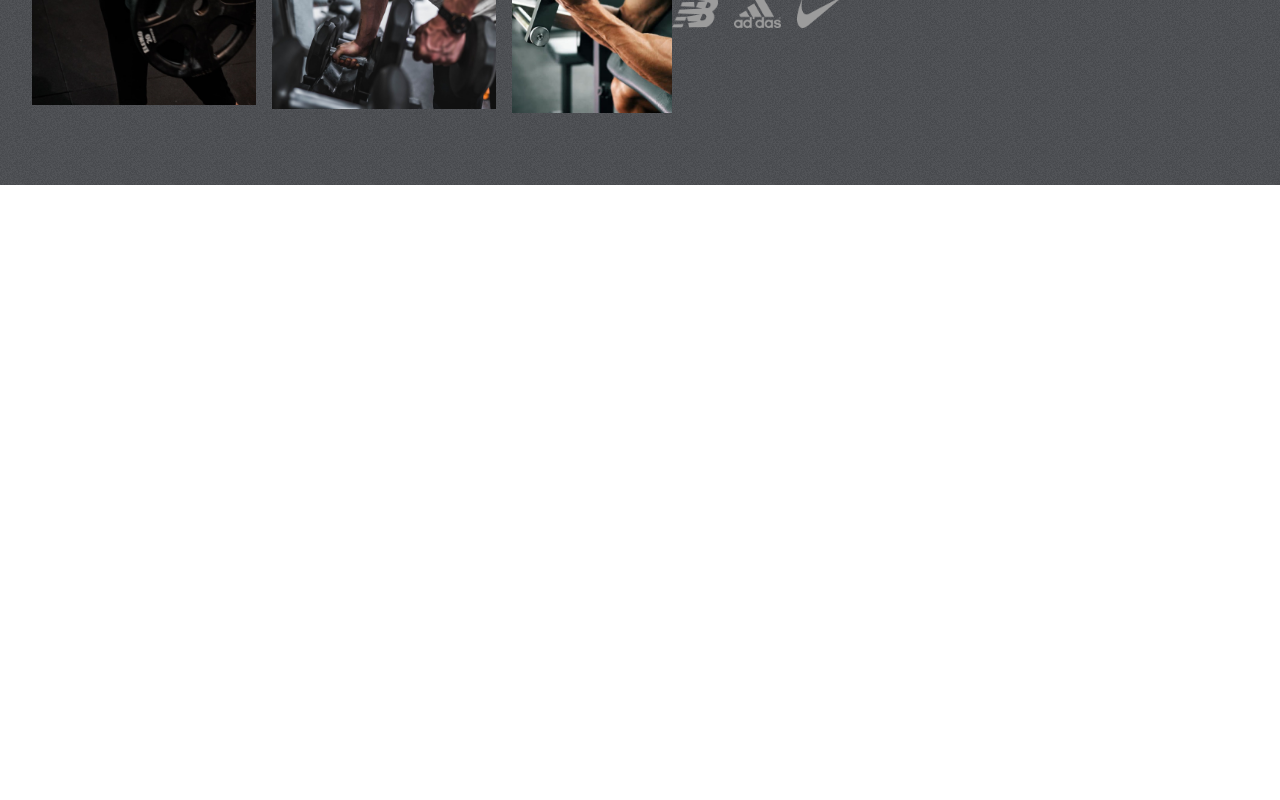
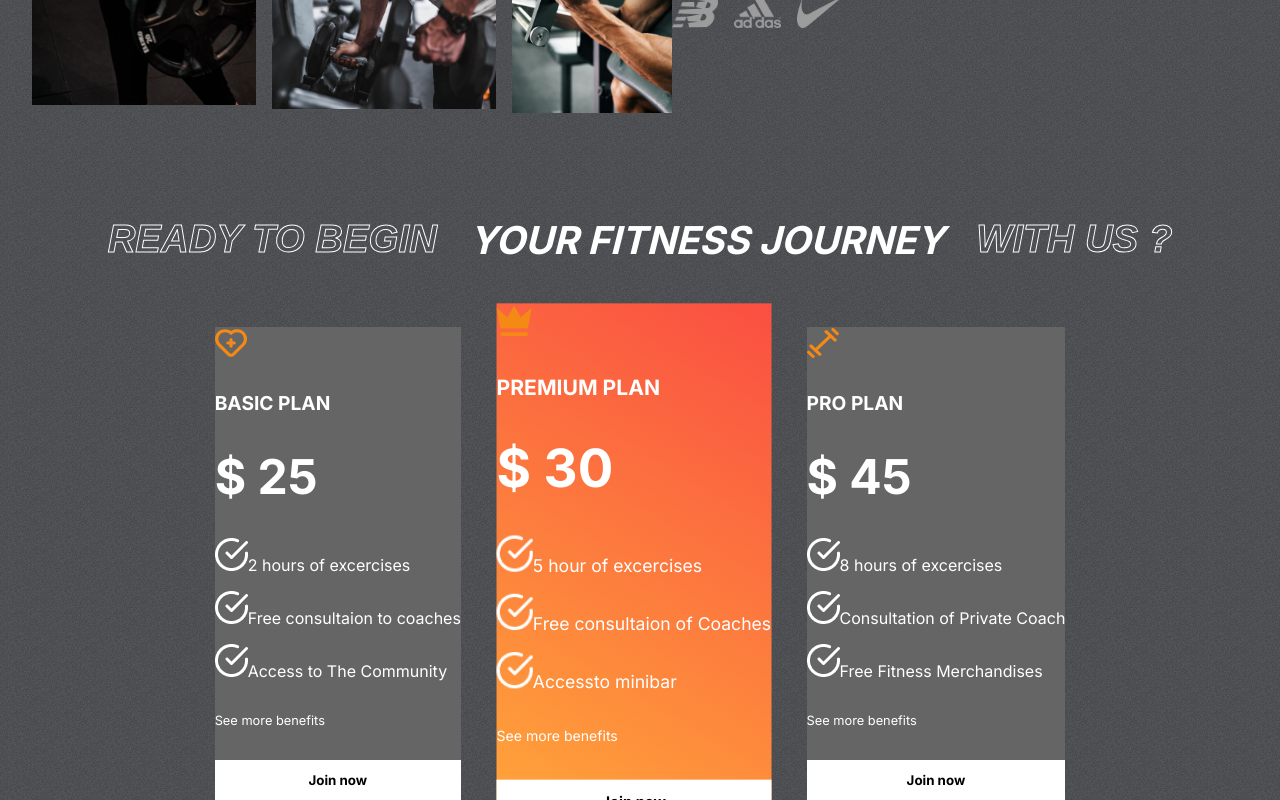
Before and after one commit to stealthman22/fitfam, a React (Create React App) app: page / in a window 1280 px wide. Shown: the part 1598-2398 px from the top of the page. Before the commit the page ends 1783 px from the top, so only its background shows below. Built offline with nearby package versions, Linux system fonts and the light colour scheme.

Commit message:
working on plans

```diff
--- a/src/App.js
+++ b/src/App.js
@@ -2,6 +2,7 @@
 import Hero from "./components/Hero/Hero";
 import Programs from "./components/Programs/Programs";
 import Reasons from "./components/Reasons/Reasons";
+import Plans from "./components/Plans/Plans";
 
 function App() {
 	return (
@@ -9,6 +10,7 @@
 			<Hero />
 			<Programs />
 			<Reasons />
+			<Plans />
 		</div>
 	);
 }
--- a/src/components/Plans/Plans.css
+++ b/src/components/Plans/Plans.css
@@ -0,0 +1,58 @@
+.plans-container {
+	margin-top: -4rem;
+	padding: 0 2rem;
+	display: flex;
+	flex-direction: column;
+	gap: 4rem;
+	position: relative;
+}
+
+.plans {
+	display: flex;
+	align-items: center;
+	justify-content: center;
+	gap: 3rem;
+}
+
+.plan {
+	display: flex;
+	flex-direction: column;
+	background: var(--caloryCard);
+	color: var(--light-text);
+	gap: 2rem;
+}
+
+/* Can target dynamically created divs */
+/* targets the secong occurence of plan class in the documents */
+.plan:nth-child(2) {
+	background: var(--planCard);
+	/* increase the size of a card dynamically */
+	transform: scale(1.1);
+}
+
+.plan > svg {
+	fill: var(--orange);
+	width: 2rem;
+	height: 2rem;
+}
+
+/* targets the second element found in a plan class */
+.plan > :nth-child(2) {
+	font-size: 1.2rem;
+	font-weight: bold;
+}
+
+.plan > :nth-child(3) {
+	font-size: 3rem;
+	font-weight: bold;
+}
+
+.plan > :nth-child(5) {
+	font-size: 0.8rem;
+}
+
+.features {
+	display: flex;
+	flex-direction: column;
+	gap: 1rem;
+}
--- a/src/components/Plans/Plans.jsx
+++ b/src/components/Plans/Plans.jsx
@@ -1,2 +1,44 @@
 import React from "react";
 import "./Plans.css";
+import "../../data/plansData";
+import { plansData } from "../../data/plansData";
+import whiteTick from "../../assets/whiteTick.png";
+
+const Plans = () => {
+	return (
+		<div className="plans-container">
+			{/* Plans header */}
+			<div className="programs-header" style={{ gap: "2rem" }}>
+				<span className="stroke-text">Ready to begin </span>
+				<span> Your Fitness Journey </span>
+				<span className="stroke-text">with us ?</span>
+			</div>
+
+			{/* Plans Card */}
+			<div className="plans">
+				{plansData.map((plan, i) => (
+					<div className="plan" key={i}>
+						{plan.icon}
+						<span>{plan.name} </span>
+						<span>$ {plan.price} </span>
+
+						<div className="features">
+							{plan.features.map((feature, i) => (
+								<div className="feature ">
+									<img src={whiteTick} alt="" />
+									<span key={i}>{feature}</span>
+								</div>
+							))}
+						</div>
+						<div>
+							<span>See more benefits</span>
+						</div>
+						<button className="btn">Join now</button>
+					</div>
+				))}
+			</div>
+		</div>
+	);
+};
+
+export default Plans;
```
